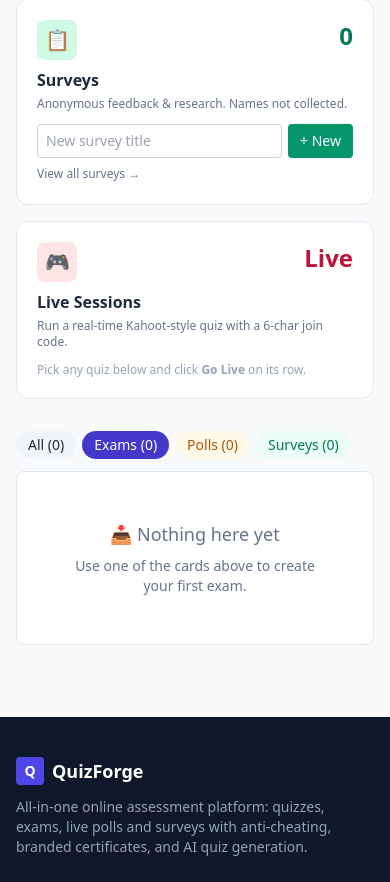
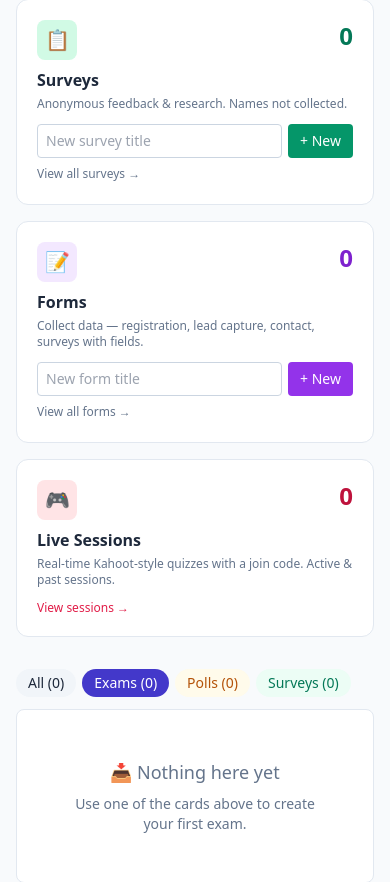
Before and after one commit to HanbalIshaq/quizforge, a Flask app: page /admin?kind=exam in a window 390 px wide. Shown: the part 675-1557 px from the top of the page. Run offline with Flask 3, Linux system fonts and the light colour scheme; the visitor is signed in with stand-in values (Sample User, id 1); data comes from the database, SQL or seed files in the repository; data that the repository does not hold is empty; some libraries are stand-ins or nearby versions.

Commit message:
Form as new content kind (JotForm-style) with 5 new field types (email/phone/date/number/dropdown), clickable Live Sessions card + list page

```diff
--- a/app.py
+++ b/app.py
@@ -204,7 +204,7 @@ def quiz_kind_counts(user_id: int) -> dict:
     """Counts of quizzes by kind, for the dashboard cards."""
     conn = db.get_conn()
     try:
-        out = {"all": 0, "exam": 0, "poll": 0, "survey": 0}
+        out = {"all": 0, "exam": 0, "poll": 0, "survey": 0, "form": 0}
         for r in conn.execute(
             "SELECT kind, COUNT(*) AS c FROM quizzes WHERE user_id=? GROUP BY kind",
             (user_id,),
@@ -212,6 +212,18 @@ def quiz_kind_counts(user_id: int) -> dict:
             out["all"] += r["c"]
             out[r["kind"]] = r["c"]
         return out
+    finally:
+        conn.close()
+
+
+def live_session_count(user_id: int) -> int:
+    conn = db.get_conn()
+    try:
+        return conn.execute(
+            """SELECT COUNT(*) AS c FROM live_sessions ls
+               JOIN quizzes q ON q.id = ls.quiz_id WHERE q.user_id=?""",
+            (user_id,),
+        ).fetchone()["c"]
     finally:
         conn.close()
 
@@ -650,7 +662,36 @@ def admin_dashboard():
             ).fetchall()
         quizzes = [dict(r) for r in rows]
         counts = quiz_kind_counts(session["uid"])
-        return render_template("admin/dashboard.html", quizzes=quizzes, counts=counts)
+        return render_template(
+            "admin/dashboard.html",
+            quizzes=quizzes, counts=counts,
+            live_count=live_session_count(session["uid"]),
+        )
+    finally:
+        conn.close()
+
+
+@app.route("/admin/live")
+@login_required
+def live_sessions_list():
+    conn = db.get_conn()
+    try:
+        sessions = [dict(r) for r in conn.execute(
+            """SELECT ls.*, q.title AS quiz_title FROM live_sessions ls
+               JOIN quizzes q ON q.id = ls.quiz_id
+               WHERE q.user_id=?
+               ORDER BY ls.started_at DESC LIMIT 50""",
+            (session["uid"],),
+        ).fetchall()]
+        for s in sessions:
+            s["started_at_fmt"] = fmt_ts(s["started_at"])
+            s["ended_at_fmt"] = fmt_ts(s["ended_at"])
+        # Also: list of exams to start a new session from
+        my_exams = [dict(r) for r in conn.execute(
+            "SELECT id, title FROM quizzes WHERE user_id=? AND kind='exam' ORDER BY updated_at DESC",
+            (session["uid"],),
+        ).fetchall()]
+        return render_template("admin/live_list.html", sessions=sessions, my_exams=my_exams)
     finally:
         conn.close()
 
@@ -671,7 +712,7 @@ def quiz_new():
             return redirect(url_for("admin_dashboard"))
     title = (request.form.get("title") or "Untitled quiz").strip()
     kind = (request.form.get("kind") or "exam").strip()
-    if kind not in ("exam", "poll", "survey"):
+    if kind not in ("exam", "poll", "survey", "form"):
         kind = "exam"
     code = db.unique_code("quizzes", "share_code", 7)
     # Auto-defaults per kind so behavior is meaningfully different
@@ -982,7 +1023,7 @@ def quiz_set_setting(quiz_id):
         value = (str(raw or "")).strip()
         if field == "quiz_password" and not value:
             value = None
-        elif field == "kind" and value not in ("exam", "poll", "survey"):
+        elif field == "kind" and value not in ("exam", "poll", "survey", "form"):
             return jsonify({"ok": False, "error": "invalid kind"}), 400
     conn = db.get_conn()
     try:
@@ -1274,8 +1315,8 @@ def quiz_results(quiz_id):
             return ((a.get("student_name") or "").strip().lower(),
                     (a.get("student_email") or "").strip().lower())
 
-        if quiz["kind"] in ("poll", "survey"):
-            # For polls/surveys: only collapse rows when we can confidently say two attempts
+        if quiz["kind"] in ("poll", "survey", "form"):
+            # For polls/surveys/forms: only collapse rows when we can confidently say two attempts
             # are the same person — i.e. when an email is provided. Without an email we
             # cannot tell "Alice #1" apart from "Alice #2", so we leave them as separate rows
             # (the admin can delete unwanted ones individually).
@@ -1414,7 +1455,7 @@ def quiz_results(quiz_id):
                 "text_answers": text_answers,
                 "text_answers_with_names": text_answers_with_names,
             })
-        if quiz["kind"] in ("poll", "survey"):
+        if quiz["kind"] in ("poll", "survey", "form"):
             return render_template(
                 "admin/poll_results.html",
                 quiz=dict(quiz), attempts=attempts, stats=stats,
@@ -1741,13 +1782,14 @@ def take_quiz(code):
         if request.method == "POST":
             is_scored = quiz["kind"] == "exam"
             is_anonymous = quiz["kind"] == "survey"
+            is_form = quiz["kind"] == "form"
             student_name = (request.form.get("student_name") or "").strip() or "Anonymous"
             student_email = (request.form.get("student_email") or "").strip()
             now = db.now_ts()
-            # For polls/surveys: if this respondent already submitted, route them to their existing result.
+            # For polls/surveys/forms: if this respondent already submitted, route them to their existing result.
             # Only block when we can confidently identify the same person (email present).
             # Without an email, two people with the same name are treated as different respondents.
-            if quiz["kind"] in ("poll", "survey") and student_email:
+            if quiz["kind"] in ("poll", "survey", "form") and student_email:
                 existing = conn.execute(
                     """SELECT id FROM attempts
                        WHERE quiz_id=? AND submitted_at IS NOT NULL
@@ -2095,12 +2137,17 @@ def _parse_submitted(qtype: str, raw: list[str]):
             return None
     if qtype == "mcq_multi":
         return [int(x) for x in raw if x.strip().isdigit()]
-    if qtype in ("rating", "nps"):
+    if qtype in ("rating", "nps", "number"):
+        try:
+            return int(raw[0]) if qtype != "number" else float(raw[0])
+        except Exception:
+            return None
+    if qtype == "dropdown":
         try:
             return int(raw[0])
         except Exception:
             return None
-    # text-based
+    # text-based (short_answer, long_answer, email, phone, date, etc.)
     return raw[0] if len(raw) == 1 else raw
 
 
--- a/grading.py
+++ b/grading.py
@@ -79,4 +79,10 @@ QUESTION_TYPES = [
     ("poll", "Poll choice (no correct answer)"),
     ("open_ended", "Open-ended (free text, ungraded)"),
     ("word_cloud", "Word Cloud (live)"),
+    # Form fields (for kind='form' — JotForm-style data collection)
+    ("email", "Email address (form field)"),
+    ("phone", "Phone number (form field)"),
+    ("date", "Date picker (form field)"),
+    ("number", "Number (form field)"),
+    ("dropdown", "Dropdown / Select (form field)"),
 ]
--- a/templates/admin/dashboard.html
+++ b/templates/admin/dashboard.html
@@ -22,8 +22,8 @@
   </div>
 </div>
 
-{# ───── 4 BIG content-type cards ───── #}
-<section class="grid grid-cols-1 md:grid-cols-2 lg:grid-cols-4 gap-4 mb-8">
+{# ───── 5 BIG content-type cards ───── #}
+<section class="grid grid-cols-1 md:grid-cols-2 lg:grid-cols-5 gap-4 mb-8">
   {# Exams / Quizzes #}
   <div class="bg-white border border-slate-200 rounded-xl p-5 hover:border-brand-400 transition">
     <div class="flex items-start justify-between mb-2">
@@ -77,17 +77,35 @@
   </div>
   {% endif %}
 
-  {# Live sessions #}
+  {# Forms (JotForm-style) #}
+  <div class="bg-white border border-slate-200 rounded-xl p-5 hover:border-purple-400 transition">
+    <div class="flex items-start justify-between mb-2">
+      <div class="w-10 h-10 rounded-lg bg-purple-100 text-purple-700 grid place-items-center text-xl">📝</div>
+      <span class="text-2xl font-bold text-purple-700">{{ counts.form or 0 }}</span>
+    </div>
+    <p class="font-semibold mt-2">Forms</p>
+    <p class="text-xs text-slate-500 mt-1">Collect data — registration, lead capture, contact, surveys with fields.</p>
+    <form method="post" action="{{ url_for('quiz_new') }}" class="mt-3 flex gap-1.5">
+      <input type="hidden" name="kind" value="form" />
+      <input name="title" placeholder="New form title" required
+             class="flex-1 px-2 py-1.5 border border-slate-300 rounded text-sm min-w-0" />
+      <button class="px-3 py-1.5 bg-purple-600 text-white rounded text-sm hover:bg-purple-700 whitespace-nowrap">+ New</button>
+    </form>
+    <a href="?kind=form" class="text-xs text-slate-500 hover:text-purple-700 mt-2 inline-block">View all forms &rarr;</a>
+  </div>
+
+  {# Live sessions — clickable #}
   {% if features.feature_live_mode %}
-  <div class="bg-white border border-slate-200 rounded-xl p-5 hover:border-rose-400 transition">
+  <a href="{{ url_for('live_sessions_list') }}"
+     class="block bg-white border border-slate-200 rounded-xl p-5 hover:border-rose-400 hover:shadow-md transition">
     <div class="flex items-start justify-between mb-2">
       <div class="w-10 h-10 rounded-lg bg-rose-100 text-rose-700 grid place-items-center text-xl">🎮</div>
-      <span class="text-2xl font-bold text-rose-700">Live</span>
+      <span class="text-2xl font-bold text-rose-700">{{ live_count }}</span>
     </div>
     <p class="font-semibold mt-2">Live Sessions</p>
-    <p class="text-xs text-slate-500 mt-1">Run a real-time Kahoot-style quiz with a 6-char join code.</p>
-    <p class="text-xs text-slate-400 mt-3">Pick any quiz below and click <b>Go Live</b> on its row.</p>
-  </div>
+    <p class="text-xs text-slate-500 mt-1">Real-time Kahoot-style quizzes with a join code. Active &amp; past sessions.</p>
+    <p class="text-xs text-rose-600 mt-3 font-medium">View sessions &rarr;</p>
+  </a>
   {% endif %}
 </section>
 
@@ -130,6 +148,8 @@
                 <span class="text-xs px-1.5 py-0.5 rounded bg-amber-100 text-amber-800">Poll</span>
               {% elif q.kind == 'survey' %}
                 <span class="text-xs px-1.5 py-0.5 rounded bg-emerald-100 text-emerald-800">Survey</span>
+              {% elif q.kind == 'form' %}
+                <span class="text-xs px-1.5 py-0.5 rounded bg-purple-100 text-purple-800">Form</span>
               {% else %}
                 <span class="text-xs px-1.5 py-0.5 rounded bg-brand-100 text-brand-700">Exam</span>
               {% endif %}
```
Also changed, not shown: templates/admin/live_list.html (added, +77 -0 lines), templates/admin/quiz_form.html (+6 -2 lines), templates/student/quiz.html (+19 -0 lines).
